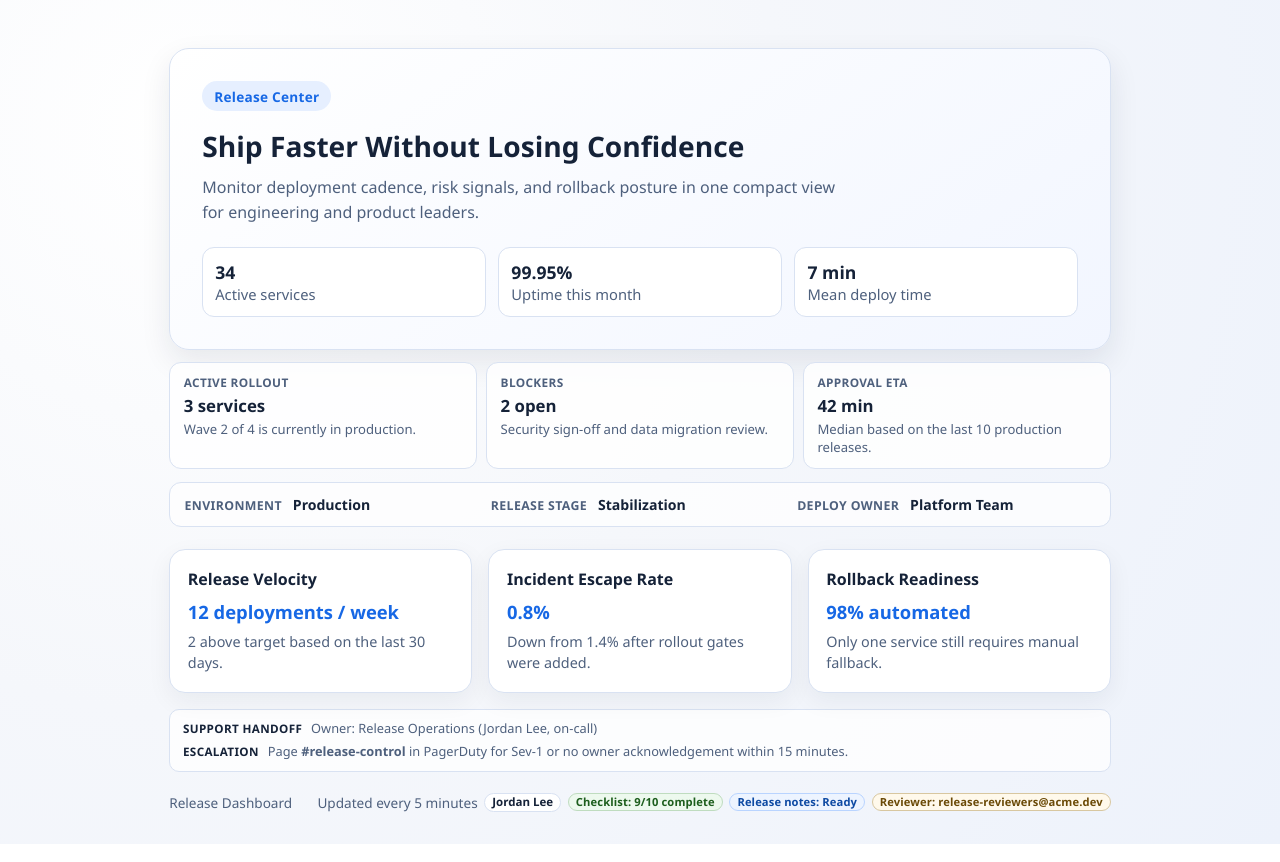
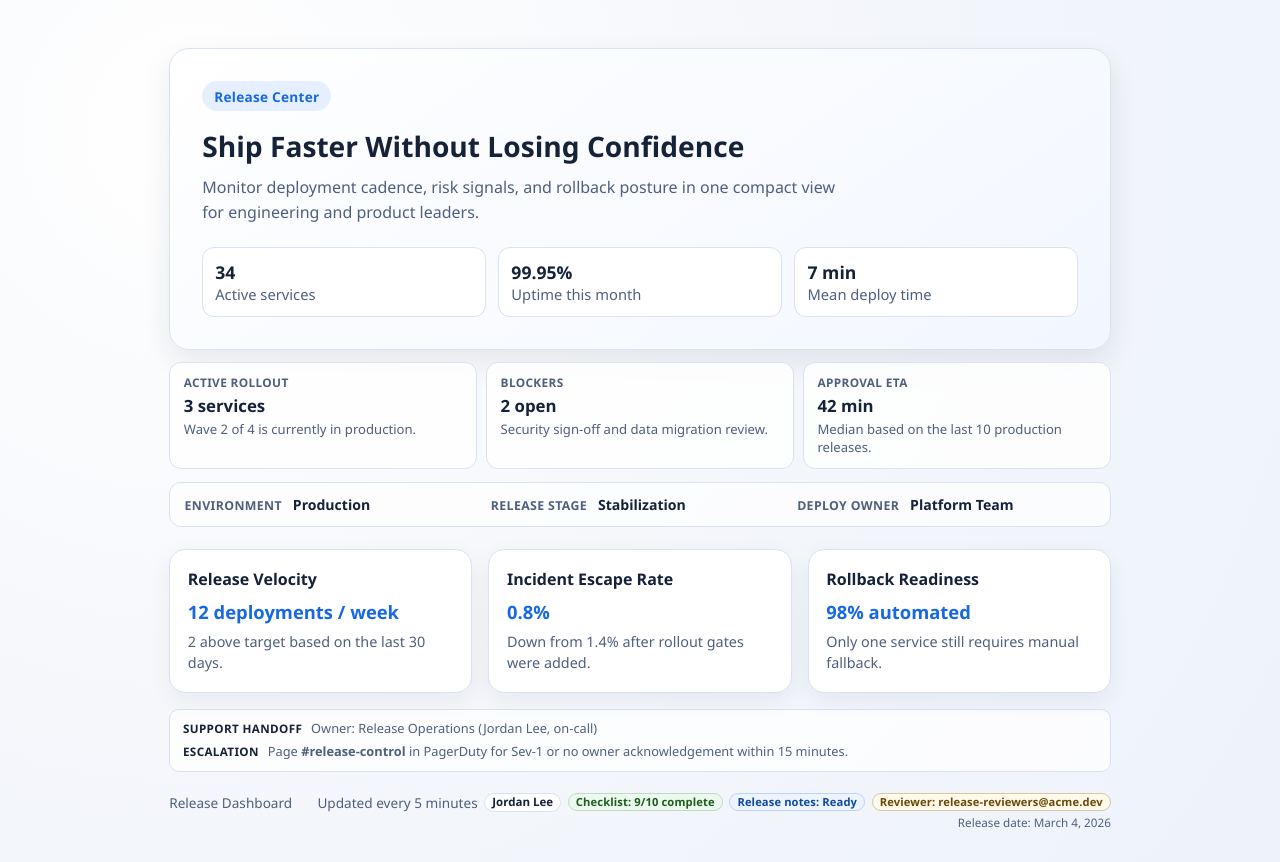
Before and after one commit to abhinsharma/linear-app, a website built with Vite: page index.html in a window 1280 px wide. Built offline with nearby package versions, Linux system fonts and the light colour scheme.

Commit message:
feat: add release date note under footer metadata chips

```diff
--- a/src/main.js
+++ b/src/main.js
@@ -96,6 +96,7 @@ document.querySelector('#app').innerHTML = `
 
     <footer class="footer">
       <p>Release Dashboard</p>
+      <div class="footer-details">
         <p class="footer-meta">
           Updated every 5 minutes
           <span class="owner-chip" aria-label="Release owner">Jordan Lee</span>
@@ -109,6 +110,8 @@ document.querySelector('#app').innerHTML = `
             Reviewer: release-reviewers@acme.dev
           </a>
         </p>
+        <p class="footer-release-note">Release date: March 4, 2026</p>
+      </div>
     </footer>
   </main>
 `;
--- a/src/styles.css
+++ b/src/styles.css
@@ -195,11 +195,23 @@ body {
   margin: 0;
 }
 
+.footer-details {
+  display: inline-flex;
+  flex-direction: column;
+  align-items: flex-end;
+  gap: 0.18rem;
+}
+
 .footer-meta {
   display: inline-flex;
   align-items: center;
   gap: 0.4rem;
   flex-wrap: wrap;
+}
+
+.footer-release-note {
+  font-size: 0.73rem;
+  color: var(--muted);
 }
 
 .owner-chip {
```
Lines whose indentation alone changed are shown as unchanged.
